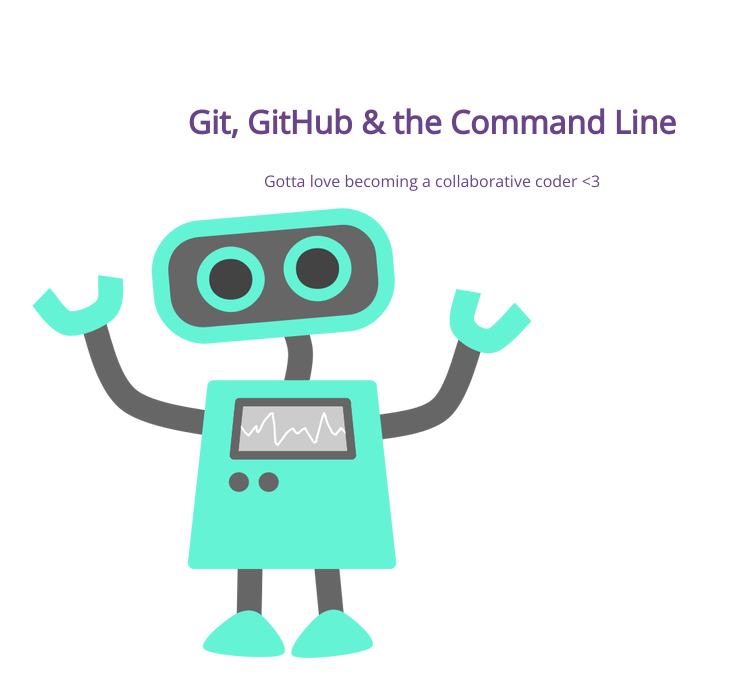
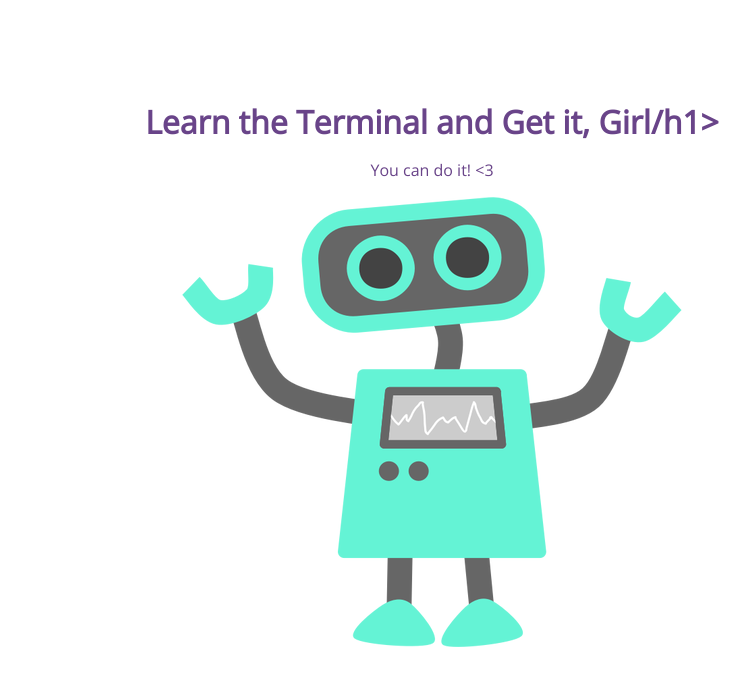
Before and after one commit to jamieled/105-project, a plain HTML site: page index.html in a window 1280 px wide. Shown: the whole page, without its empty margins (208-958 px from the left). Drawn offline with nearby package versions, Linux system fonts and the light colour scheme.

Commit message:
changed text in h1 and p tags

```diff
--- a/index.html
+++ b/index.html
@@ -8,8 +8,8 @@
 </head>
 <body>
 	<section>
-		<h1>Git, GitHub & the Command Line</h1>
-		<p>Gotta love becoming a collaborative coder <3</p>
+		<h1>Learn the Terminal and Get it, Girl/h1>
+		<p>You can do it! <3</p>
 		<img src="img/happy-blue-robot.png">
 	</section>
 </body>
```
